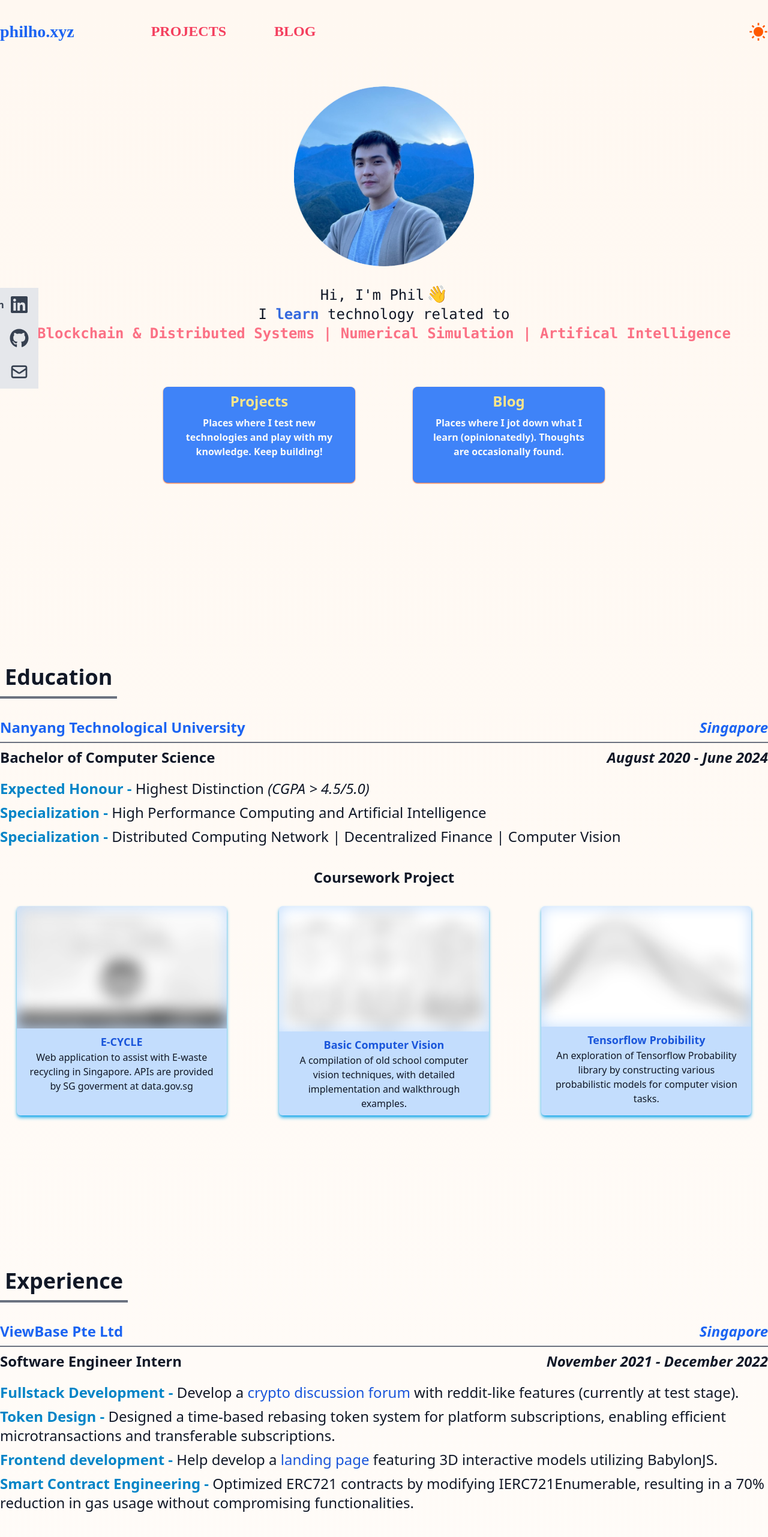
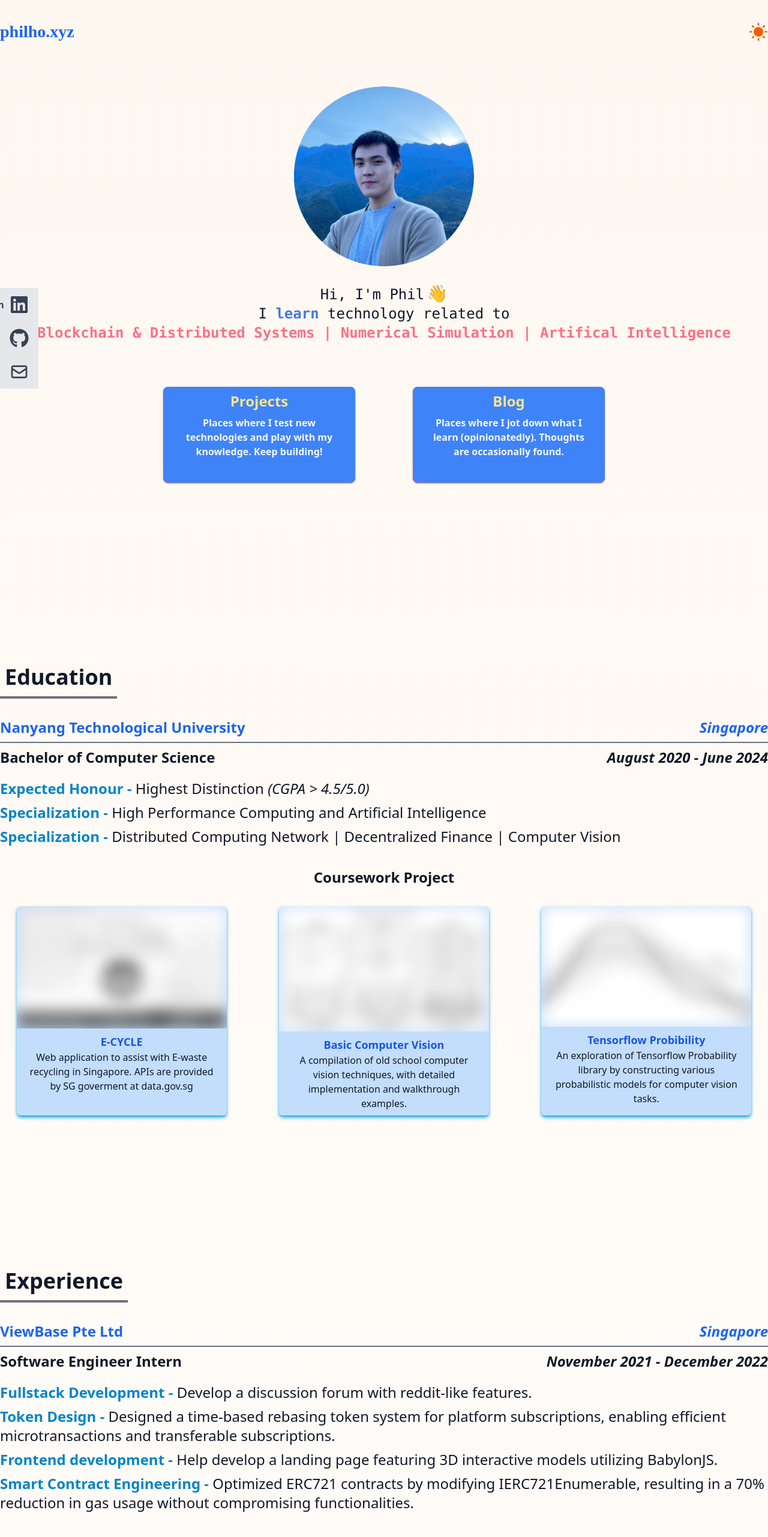
Before and after one commit to PhiDung-hub/philho.xyz, a Next.js app: page / in a window 1280 px wide. Shown: the top 2563 px of the page at 60% size. Built offline with nearby package versions, Linux system fonts and the light colour scheme.

Commit message:
update landing

```diff
--- a/src/layouts/Experience.tsx
+++ b/src/layouts/Experience.tsx
@@ -27,16 +27,7 @@ function ViewBase() {
       <PortfolioBulletPointsWrapper>
         <PortfolioBulletPoint title="Fullstack Development - ">
           <span>
-            Develop a{' '}
-            <a
-              href="https://test.viewbase.com"
-              rel="noreferrer noopener"
-              target="_blank"
-              className="text-blue-700 dark:text-blue-200 hover:animate-text-pulse"
-            >
-              crypto discussion forum
-            </a>{' '}
-            with reddit-like features (currently at test stage).
+            Develop a discussion forum with reddit-like features.
           </span>
         </PortfolioBulletPoint>
         <PortfolioBulletPoint title="Token Design - ">
@@ -47,16 +38,7 @@ function ViewBase() {
         </PortfolioBulletPoint>
         <PortfolioBulletPoint title="Frontend development - ">
           <span>
-            Help develop a{' '}
-            <a
-              href="https://denizen.io"
-              rel="noreferrer noopener"
-              target="_blank"
-              className="text-blue-700 dark:text-blue-200 hover:animate-text-pulse"
-            >
-              landing page
-            </a>{' '}
-            featuring 3D interactive models utilizing BabylonJS.
+            Help develop a landing page featuring 3D interactive models utilizing BabylonJS.
           </span>
         </PortfolioBulletPoint>
         <PortfolioBulletPoint title="Smart Contract Engineering - ">
--- a/src/layouts/Skills.tsx
+++ b/src/layouts/Skills.tsx
@@ -7,7 +7,7 @@ export default function Skills() {
     <SectionContainer className="flex flex-col justify-center">
       <div className="pb-4 xl:pb-8">
         <Tooltip content="These are the technologies I have worked with, roughly ranked by familiarity" className="max-w-[20rem]">
-          <p className="text-4xl font-bold border-b-4 border-gray-500 p-2 inline">Skills</p>
+          <p className="text-4xl font-bold border-b-4 border-gray-500 p-2 inline">Stack</p>
         </Tooltip>
       </div>
 
@@ -49,12 +49,6 @@ const techs = [
     style: 'shadow-yellow-500',
   },
   {
-    src: '/techs/diesel.png',
-    title: 'Diesel ORM',
-    href: 'https://github.com/diesel-rs/diesel',
-    style: 'shadow-red-500',
-  },
-  {
     src: '/techs/prisma.png',
     title: 'Prisma ORM',
     href: 'https://github.com/prisma/prisma',
@@ -72,34 +66,28 @@ const techs = [
     href: 'https://nextjs.org/',
     style: 'shadow-lime-500',
   },
-  {
-    src: '/techs/nginx.png',
-    title: 'NGINX (Open Source)',
-    href: 'https://nginx.org/en/docs/',
-    style: 'shadow-emerald-500',
-  },
+  // {
+  //   src: '/techs/nginx.png',
+  //   title: 'NGINX (Open Source)',
+  //   href: 'https://nginx.org/en/docs/',
+  //   style: 'shadow-emerald-500',
+  // },
   {
     src: '/techs/threejs.png',
     title: 'Three JS',
     href: 'https://nextjs.org/',
     style: 'shadow-gray-500',
   },
-  {
-    src: '/techs/pandas.png',
-    title: 'Pandas',
-    href: 'https://pandas.pydata.org',
-    style: 'shadow-blue-700',
-  },
+  // {
+  //   src: '/techs/pandas.png',
+  //   title: 'Pandas',
+  //   href: 'https://pandas.pydata.org',
+  //   style: 'shadow-blue-700',
+  // },
   {
     src: '/techs/tensorflow.png',
     title: 'Tensorflow (Core + TFP)',
     href: 'https://www.tensorflow.org/about',
     style: 'shadow-amber-500',
   },
-  {
-    src: '/techs/unity.webp',
-    title: 'Unity',
-    href: 'https://unity.com/',
-    style: 'shadow-gray-500',
-  },
 ];
--- a/src/layouts/globals/NavigationBar.tsx
+++ b/src/layouts/globals/NavigationBar.tsx
@@ -4,14 +4,14 @@ import { ThemeToggler } from '~/components';
 import NextLink from 'next/link';
 
 const links = [
-  {
-    desc: 'Projects',
-    href: '/projects',
-  },
-  {
-    desc: 'Blog',
-    href: '/blog',
-  },
+  // {
+  //   desc: 'Projects',
+  //   href: '/projects',
+  // },
+  // {
+  //   desc: 'Blog',
+  //   href: '/blog',
+  // },
 ];
 
 export default function NavigationBar() {
```
